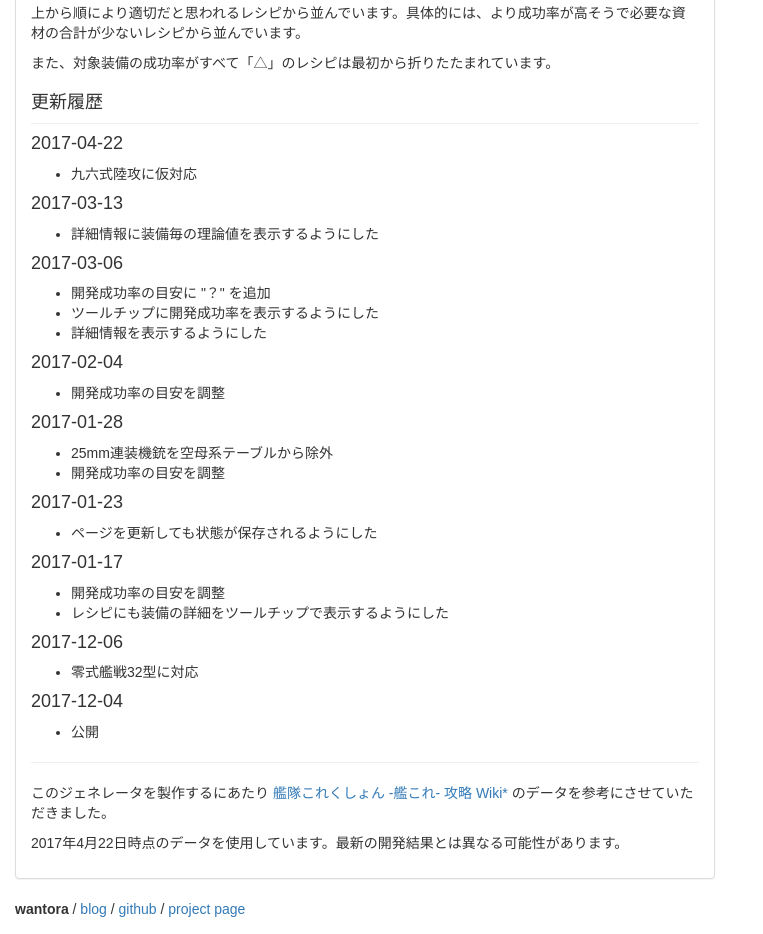
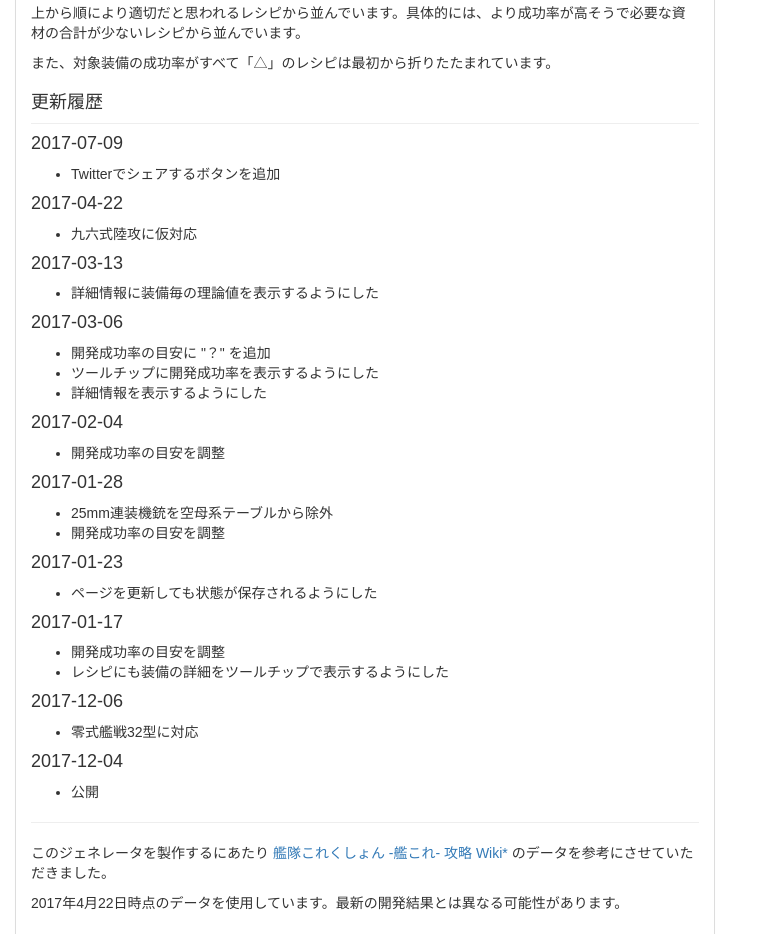
Before and after one commit to wantora/kancolle-recipe-generator, a React app: page src/www/index.html in a window 1280 px wide. Shown: the part 1457-2391 px from the top of the page, without its empty margins (0-763 px from the left). Built offline with nearby package versions, Linux system fonts and the light colour scheme.

Commit message:
更新履歴を追加

```diff
--- a/src/www/index.html
+++ b/src/www/index.html
@@ -69,6 +69,12 @@
       <p>また、対象装備の成功率がすべて「△」のレシピは最初から折りたたまれています。</p>
 
       <h3>更新履歴</h3>
+
+      <h4>2017-07-09</h4>
+
+      <ul>
+      <li>Twitterでシェアするボタンを追加</li>
+      </ul>
 
       <h4>2017-04-22</h4>
 
```
